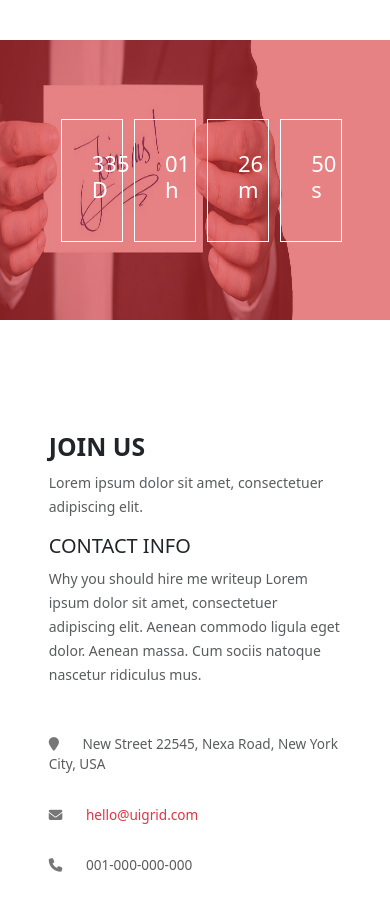
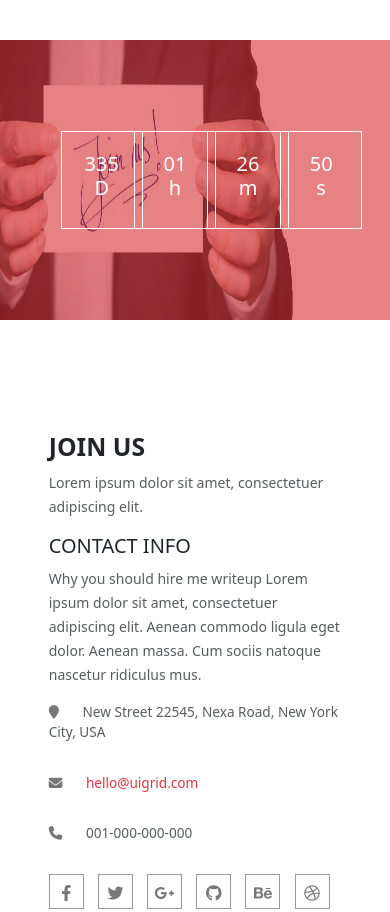
Before and after one commit to mostafaAboelhadid/party, a website: page index.html in a window 390 px wide. Shown: the part 1240-2152 px from the top of the page. Drawn offline with Linux system fonts and the light colour scheme.

Commit message:
add more res features

```diff
--- a/css/style.css
+++ b/css/style.css
@@ -8,7 +8,7 @@
   left: 0;
   width: 0px;
   overflow-x: hidden;
-  transition: 0.5s;
+  transition: all 0.5s;
 }
 #nav-bar .fa-xmark {
   transition: all 0.3s;
@@ -43,7 +43,6 @@
 h1 {
   font-size: 50px;
   font-weight: 400;
-  transition: all 0.3s;
 }
 .layer span {
   font-size: 30px;
@@ -57,9 +56,6 @@
 .main {
   transition: all 0.5s;
   padding: 16px;
-}
-.singers {
-  transition: all 0.3s;
 }
 .singers h3 {
   color: white;
@@ -91,7 +87,6 @@
 .countdow div div {
   padding: 50px;
   border: 1px solid #fff;
-  transition: all 0.3s;
 }
 .countdow div div h3 {
   font-size: 22px;
@@ -119,7 +114,6 @@
   cursor: pointer;
   text-align: center;
   color: #777;
-  transition: all 0.5s;
 }
 .con-social i:hover {
   background-color: #d62e33;
@@ -129,6 +123,9 @@
 /* media */
 
 @media (max-width: 700px) {
+  *{
+    transition: all 0.5s;
+  }
   h1 {
     font-size: 2rem;
   }
@@ -139,6 +136,13 @@
     width: 80% !important;
   }
   .countdow div div {
-    padding: 30px;
+    padding: 20px 40px;
+    display: flex;
+    flex-direction: column;
+    justify-content: center;
+    align-items: center;
+  }
+  .countdow div div h3 {
+    font-size: 1.25rem;
   }
 }
--- a/index.html
+++ b/index.html
@@ -181,13 +181,13 @@
                             consectetuer adipiscing elit. Aenean commodo ligula eget dolor. Aenean massa. Cum sociis
                             natoque nascetur ridiculus mus.</small>
 
-                        <div class="my-5 tele text-muted">
+                        <div class="my-3 tele text-muted">
                             <p><i class="fa fa-map-marker"></i> New Street 22545, Nexa Road, New York City, USA</p>
                             <p class="text-danger"><i class="fa fa-envelope"></i> hello@uigrid.com</p>
                             <p><i class="fa fa-phone"></i> 001-000-000-000</p>
                         </div>
 
-                        <div class="con-social">
+                        <div class="con-social mb-5">
 
                             <i class="fa-brands fa-facebook-f "></i>
                             <i class="fa-brands fa-twitter"></i>
```
